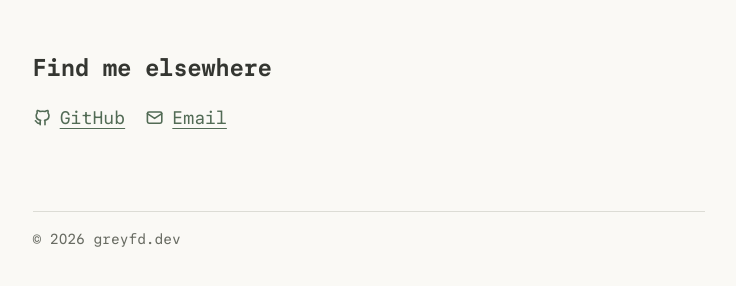
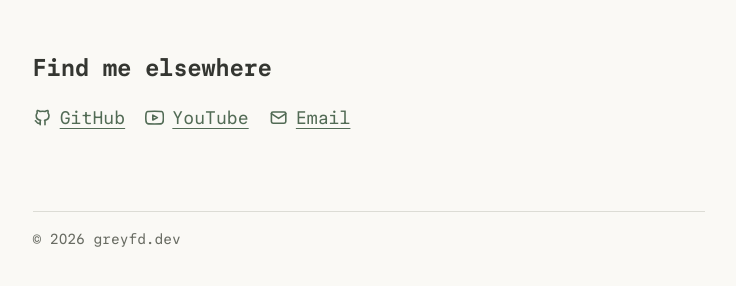
Before and after one commit to greyfd/greyfd.dev, a Jekyll site: the page index.html, which Jekyll copies as it is, in a window 1280 px wide. Shown: the part 520-806 px from the top of the page, without its empty margins (264-1000 px from the left). Built offline with Jekyll 4.4.1, drawn with Linux system fonts in a browser that asks for light colours.

Commit message:
Add YouTube link and update GitHub link

```diff
--- a/index.html
+++ b/index.html
@@ -49,7 +49,8 @@
               "name": "Greyson Dobbels",
               "url": "https://greyfd.dev/",
               "sameAs": [
-                "https://github.com/greyfd"
+                "https://github.com/greyfd",
+                "https://www.youtube.com/@greyfd"
               ]
             }
           ]
@@ -81,11 +82,20 @@
                 <h2 id="contact-heading">Find me elsewhere</h2>
                 <ul class="contact-links" role="list">
                     <li>
-                        <a href="https://github.com/greyfd">
+                        <a href="https://github.com/greyfd" target="_blank" rel="noopener noreferrer">
                             <svg class="contact-icon" xmlns="http://www.w3.org/2000/svg" width="24" height="24" viewBox="0 0 24 24" fill="none" stroke="currentColor" stroke-width="2" stroke-linecap="round" stroke-linejoin="round" aria-hidden="true" focusable="false">
                                 <path d="M9 19c-4.3 1.4 -4.3 -2.5 -6 -3m12 5v-3.5c0 -1 .1 -1.4 -.5 -2c2.8 -.3 5.5 -1.4 5.5 -6a4.6 4.6 0 0 0 -1.3 -3.2a4.2 4.2 0 0 0 -.1 -3.2s-1.1 -.3 -3.5 1.3a12.3 12.3 0 0 0 -6.2 0c-2.4 -1.6 -3.5 -1.3 -3.5 -1.3a4.2 4.2 0 0 0 -.1 3.2a4.6 4.6 0 0 0 -1.3 3.2c0 4.6 2.7 5.7 5.5 6c-.6 .6 -.6 1.2 -.5 2v3.5" />
                             </svg>
                             <span>GitHub</span>
+                        </a>
+                    </li>
+                    <li>
+                        <a href="https://www.youtube.com/@greyfd">
+                            <svg class="contact-icon" xmlns="http://www.w3.org/2000/svg" width="24" height="24" viewBox="0 0 24 24" fill="none" stroke="currentColor" stroke-width="2" stroke-linecap="round" stroke-linejoin="round" aria-hidden="true" focusable="false">
+                                <path d="M22.54 6.42a2.78 2.78 0 0 0-1.94-1.96C18.88 4 12 4 12 4s-6.88 0-8.6.46a2.78 2.78 0 0 0-1.94 1.96A29 29 0 0 0 1 12a29 29 0 0 0 .46 5.58a2.78 2.78 0 0 0 1.94 1.96C5.12 20 12 20 12 20s6.88 0 8.6-.46a2.78 2.78 0 0 0 1.94-1.96A29 29 0 0 0 23 12a29 29 0 0 0-.46-5.58z" />
+                                <path d="m9.75 15.02 5.75-3.02-5.75-3.02v6.04z" />
+                            </svg>
+                            <span>YouTube</span>
                         </a>
                     </li>
                     <li>
```
